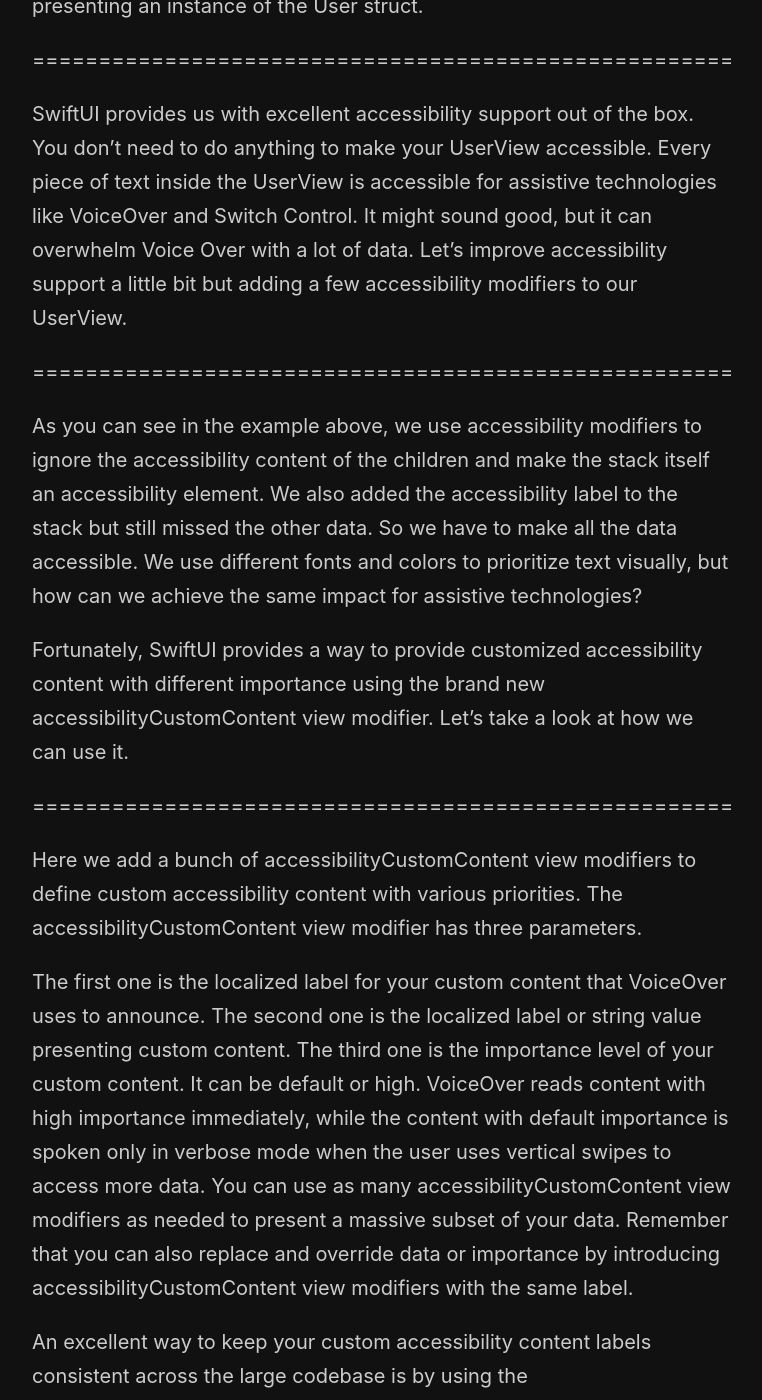
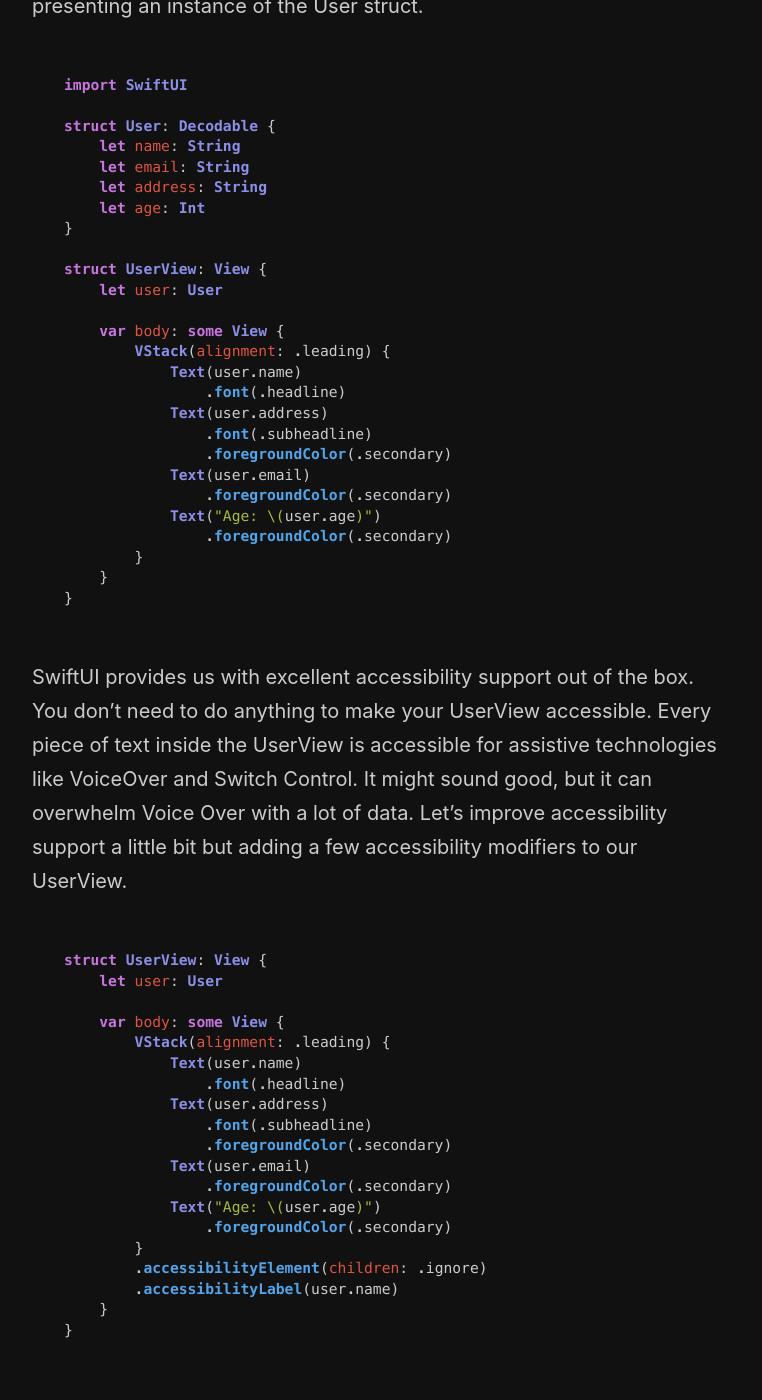
Before and after one commit to mecid/mecid.github.io, a Jekyll site: the page built from _posts/2021-10-06-custom-accessibility-content-in-swiftui.md, in a window 1280 px wide and 1400 px high, scrolled down 511 px. Shown: the whole window, without its empty margins (258-1020 px from the left). Built offline with Jekyll 4.4.1, drawn with Linux system fonts in a browser that asks for light colours; some of the changed text lies outside the part shown.

Commit message:
code examples added to custom accessibility content post

````diff
--- a/_posts/2021-10-06-custom-accessibility-content-in-swiftui.md
+++ b/_posts/2021-10-06-custom-accessibility-content-in-swiftui.md
@@ -7,17 +7,87 @@
 
 Let's start with a simple example that defines the User struct and a view presenting an instance of the User struct.
 
-=====================================================
+```swift
+import SwiftUI
+
+struct User: Decodable {
+    let name: String
+    let email: String
+    let address: String
+    let age: Int
+}
+
+struct UserView: View {
+    let user: User
+
+    var body: some View {
+        VStack(alignment: .leading) {
+            Text(user.name)
+                .font(.headline)
+            Text(user.address)
+                .font(.subheadline)
+                .foregroundColor(.secondary)
+            Text(user.email)
+                .foregroundColor(.secondary)
+            Text("Age: \(user.age)")
+                .foregroundColor(.secondary)
+        }
+    }
+}
+```
 
 SwiftUI provides us with excellent accessibility support out of the box. You don't need to do anything to make your UserView accessible. Every piece of text inside the UserView is accessible for assistive technologies like VoiceOver and Switch Control. It might sound good, but it can overwhelm Voice Over with a lot of data. Let's improve accessibility support a little bit but adding a few accessibility modifiers to our UserView.
 
-=====================================================
+```swift
+struct UserView: View {
+    let user: User
+
+    var body: some View {
+        VStack(alignment: .leading) {
+            Text(user.name)
+                .font(.headline)
+            Text(user.address)
+                .font(.subheadline)
+                .foregroundColor(.secondary)
+            Text(user.email)
+                .foregroundColor(.secondary)
+            Text("Age: \(user.age)")
+                .foregroundColor(.secondary)
+        }
+        .accessibilityElement(children: .ignore)
+        .accessibilityLabel(user.name)
+    }
+}
+```
 
 As you can see in the example above, we use accessibility modifiers to ignore the accessibility content of the children and make the stack itself an accessibility element. We also added the accessibility label to the stack but still missed the other data. So we have to make all the data accessible. We use different fonts and colors to prioritize text visually, but how can we achieve the same impact for assistive technologies?
 
 Fortunately, SwiftUI provides a way to provide customized accessibility content with different importance using the brand new accessibilityCustomContent view modifier. Let's take a look at how we can use it.
 
-=====================================================
+```swift
+struct UserView: View {
+    let user: User
+
+    var body: some View {
+        VStack(alignment: .leading) {
+            Text(user.name)
+                .font(.headline)
+            Text(user.address)
+                .font(.subheadline)
+                .foregroundColor(.secondary)
+            Text(user.email)
+                .foregroundColor(.secondary)
+            Text("Age: \(user.age)")
+                .foregroundColor(.secondary)
+        }
+        .accessibilityElement(children: .ignore)
+        .accessibilityLabel(user.name)
+        .accessibilityCustomContent("Age", "\(user.age)")
+        .accessibilityCustomContent("Email", user.email, importance: .high)
+        .accessibilityCustomContent("Address", user.address, importance: .default)
+    }
+}
+```
 
 Here we add a bunch of accessibilityCustomContent view modifiers to define custom accessibility content with various priorities. The accessibilityCustomContent view modifier has three parameters.
 
@@ -28,7 +98,36 @@
 
 An excellent way to keep your custom accessibility content labels consistent across the large codebase is by using the AccessibilityCustomContentKey type. You can use it as the first parameter of the accessibilityCustomContent view modifier.
 
-=====================================================
+```swift
+extension AccessibilityCustomContentKey {
+    static let age = AccessibilityCustomContentKey("Age")
+    static let email = AccessibilityCustomContentKey("Email")
+    static let address = AccessibilityCustomContentKey("Address")
+}
+
+struct UserView: View {
+    let user: User
+
+    var body: some View {
+        VStack(alignment: .leading) {
+            Text(user.name)
+                .font(.headline)
+            Text(user.address)
+                .font(.subheadline)
+                .foregroundColor(.secondary)
+            Text(user.email)
+                .foregroundColor(.secondary)
+            Text("Age: \(user.age)")
+                .foregroundColor(.secondary)
+        }
+        .accessibilityElement(children: .ignore)
+        .accessibilityLabel(user.name)
+        .accessibilityCustomContent(.age, "\(user.age)")
+        .accessibilityCustomContent(.email, user.email, importance: .high)
+        .accessibilityCustomContent(.address, user.address, importance: .default)
+    }
+}
+```
 
 In the example above, we define a few shortcuts for our custom accessibility content keys and use them in conjunction with the accessibilityCustomContent view modifier.
 
````
